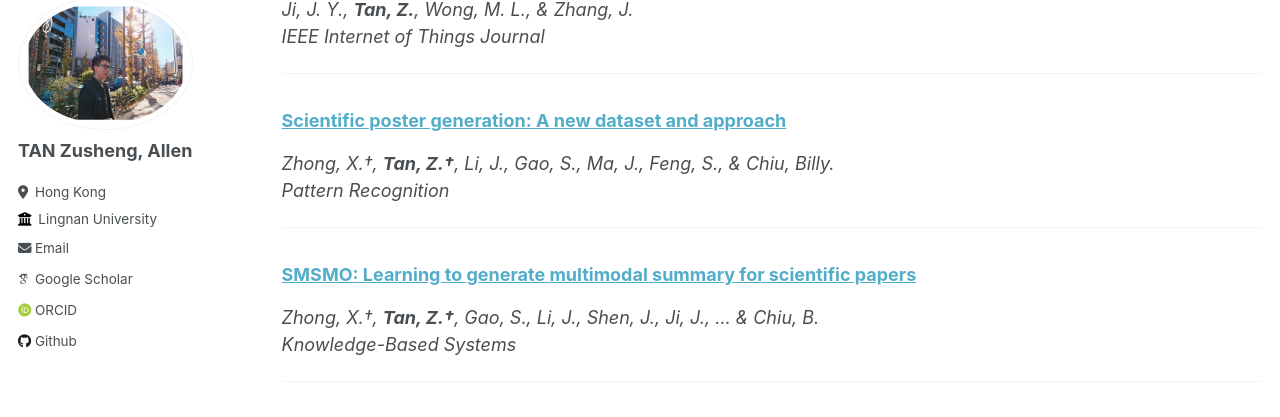
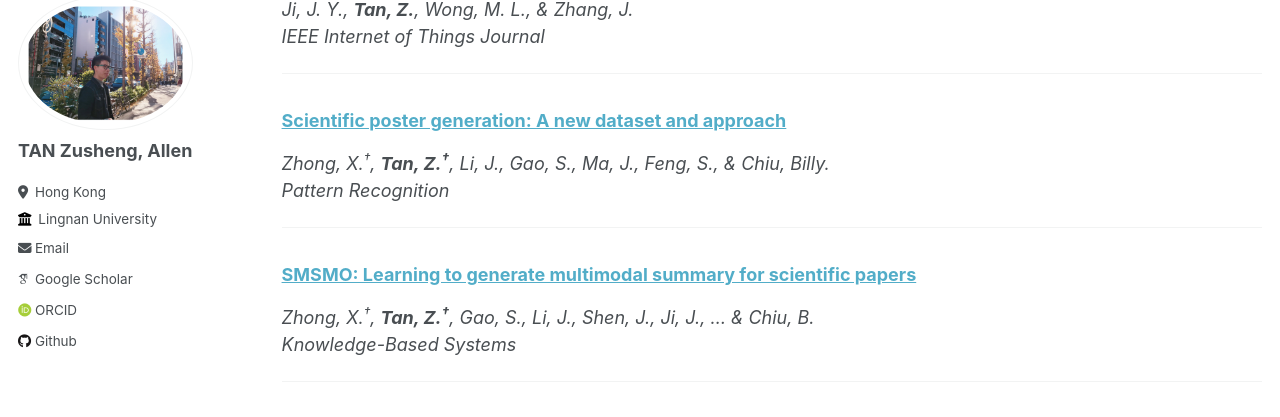
Before and after one commit to allent4n/allent4n.github.io, a Jekyll site: the page built from _pages/publications.md, in a window 1280 px wide and 900 px high, scrolled down 917 px. Shown: the part 110-527 px from the top of the window. Built offline with Jekyll 4.4.1, drawn with Linux system fonts in a browser that asks for light colours; some web fonts are replaced.

```diff
--- a/_pages/publications.md
+++ b/_pages/publications.md
@@ -43,13 +43,13 @@ author_profile: true
 
 
 ### [Scientific poster generation: A new dataset and approach](https://www.sciencedirect.com/science/article/abs/pii/S0031320325001670)
-*Zhong, X.&dagger;, **Tan, Z.&dagger;**, Li, J., Gao, S., Ma, J., Feng, S., & Chiu, Billy.*
+*Zhong, X.<sup>&dagger;</sup>, **Tan, Z.<sup>&dagger;</sup>**, Li, J., Gao, S., Ma, J., Feng, S., & Chiu, Billy.*
 *Pattern Recognition*
 
 ---
 
 ### [SMSMO: Learning to generate multimodal summary for scientific papers](https://www.sciencedirect.com/science/article/abs/pii/S0950705124015429)
-*Zhong, X.&dagger;, **Tan, Z.&dagger;**, Gao, S., Li, J., Shen, J., Ji, J., ... & Chiu, B.*
+*Zhong, X.<sup>&dagger;</sup>, **Tan, Z.<sup>&dagger;</sup>**, Gao, S., Li, J., Shen, J., Ji, J., ... & Chiu, B.*
 *Knowledge-Based Systems*
 
 ---
```
